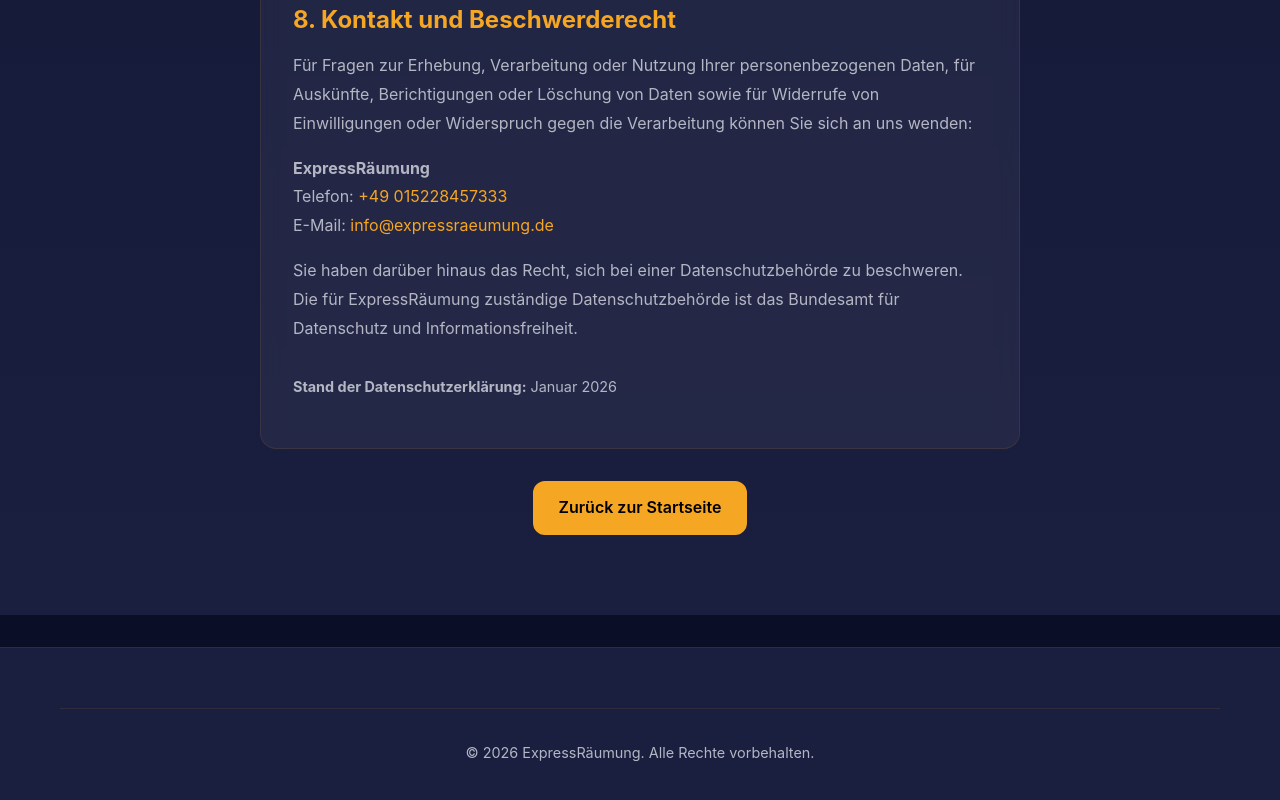
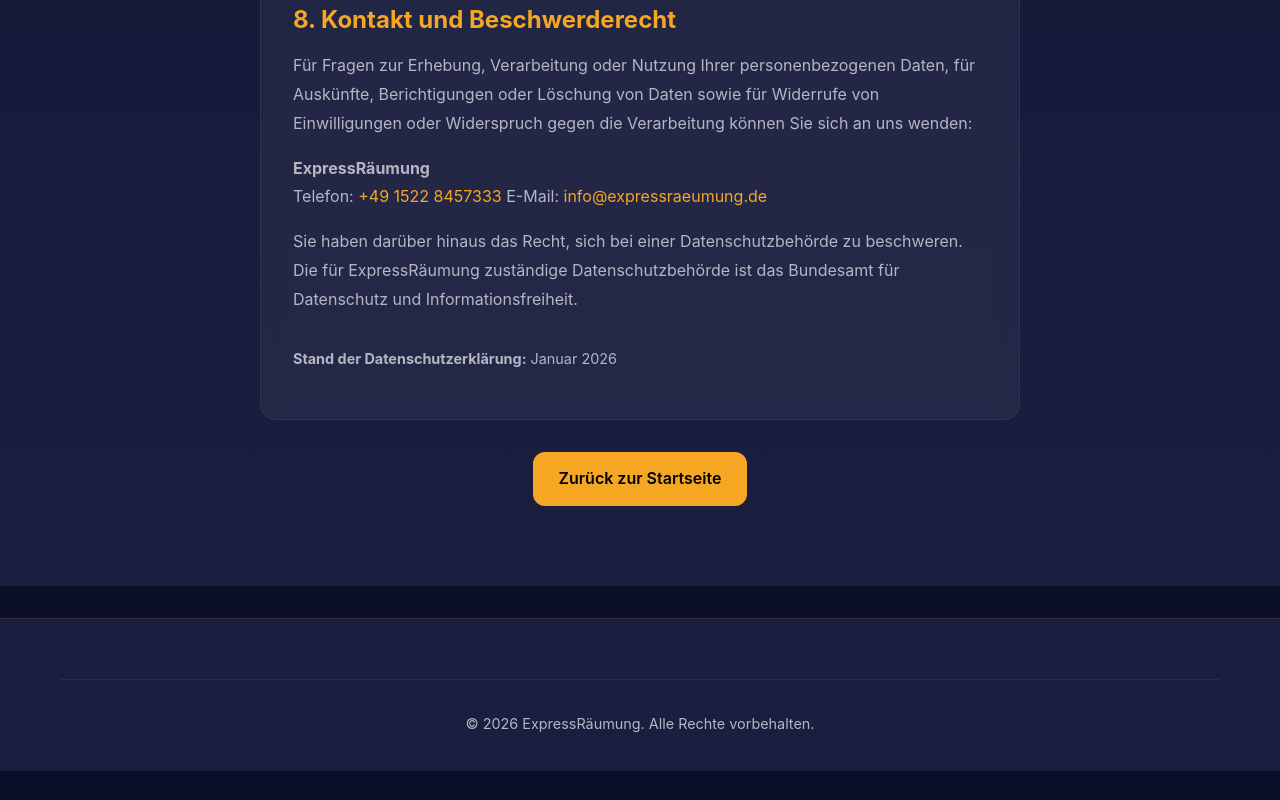
Before and after one commit to ortacmustafa78-byte/expressraeumung, a website: page datenschutz.html in a window 1280 px wide. Shown: the part 2690-3490 px from the top of the page. After the commit the page ends 3461 px from the top, so only its background shows below. Drawn offline with Linux system fonts and the light colour scheme.

Commit message:
Update datenschutz.html

```diff
--- a/datenschutz.html
+++ b/datenschutz.html
@@ -117,7 +117,7 @@
 
                 <p style="margin-top: 1rem;">
                     <strong>ExpressRäumung</strong><br>
-                    Telefon: <a href="tel:+4915228457333" style="color: var(--primary);">+49 015228457333</a><br>
+                   Telefon: <a href="tel:+4915228457333" style="color: var(--primary);">+49 1522 8457333</a>
                     E-Mail: <a href="mailto:info@expressraeumung.de" style="color: var(--primary);">info@expressraeumung.de</a>
                 </p>
 
```
